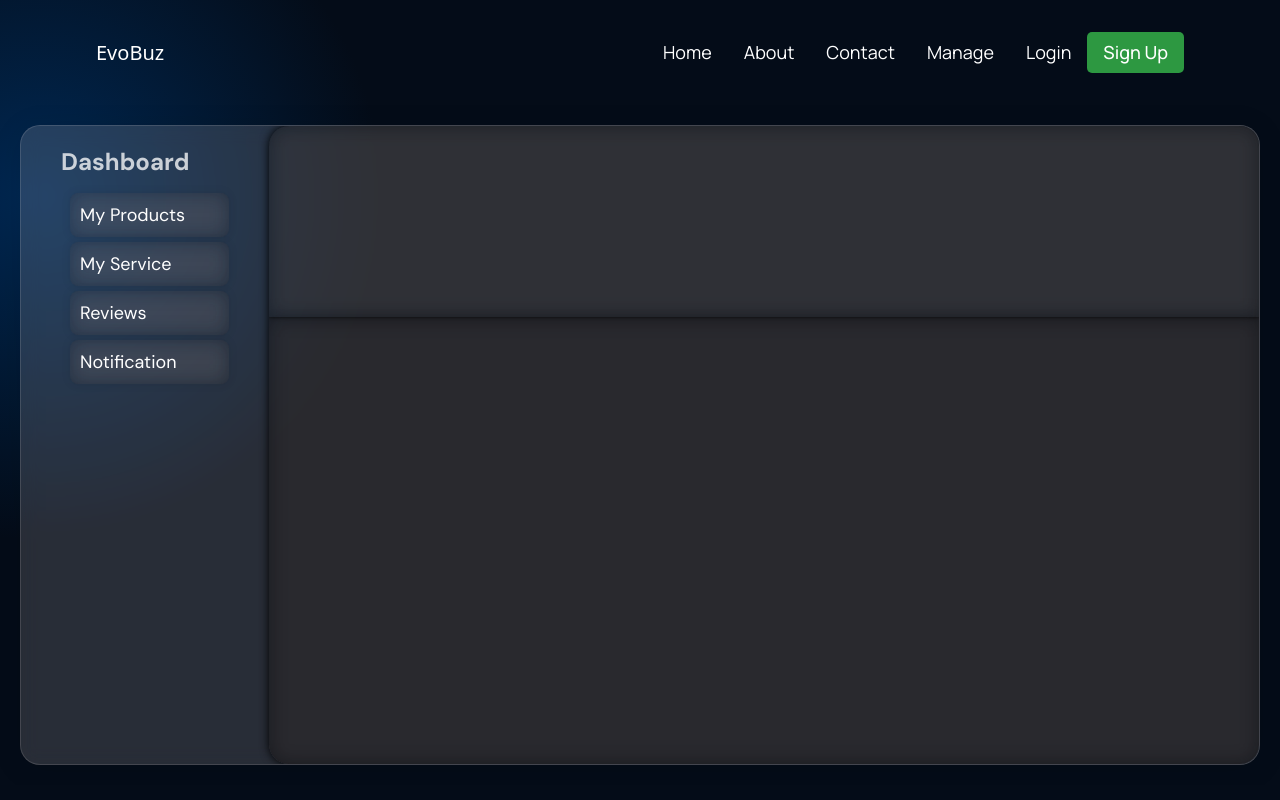
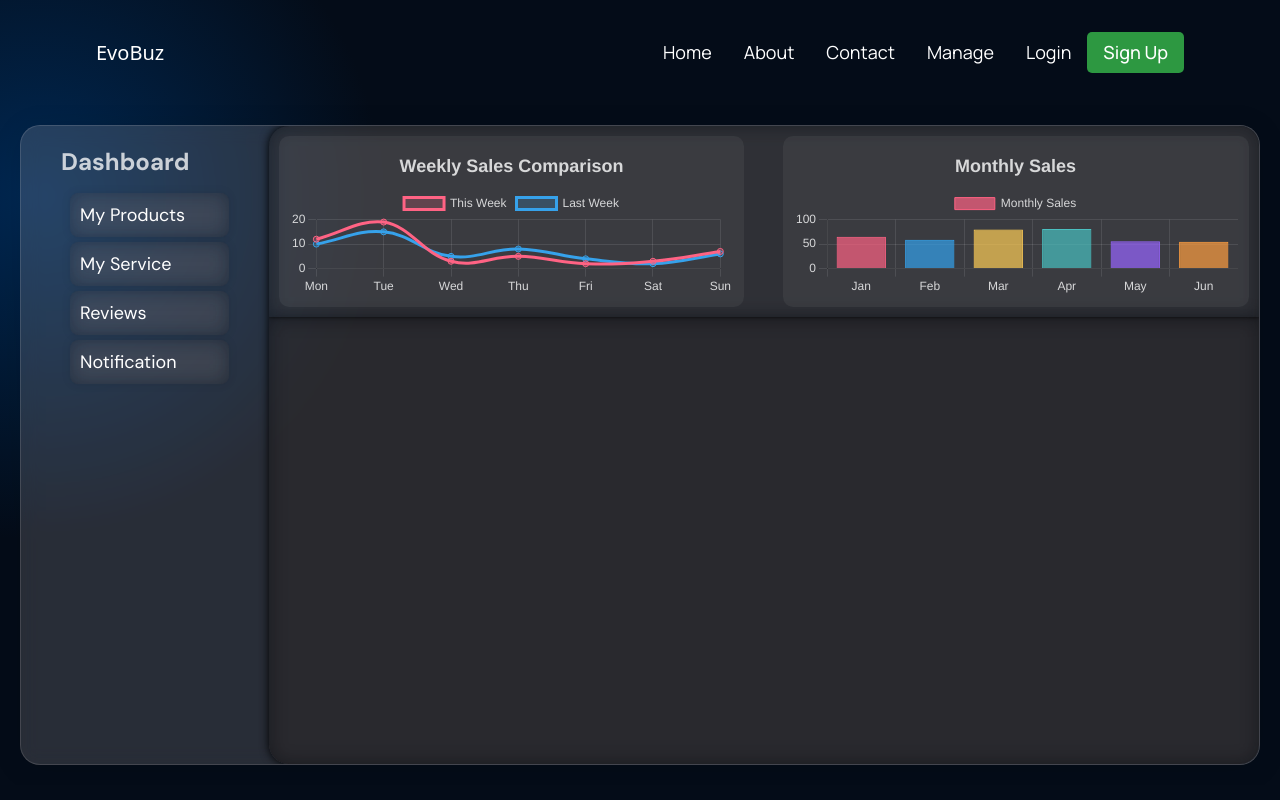
Before and after one commit to sanjesh17/evobuz-vendor, a React (Create React App) app: page /dashboard in a window 1280 px wide. Built offline with nearby package versions, Linux system fonts and the light colour scheme.

Commit message:
Added Charts using chart.js

```diff
--- a/package.json
+++ b/package.json
@@ -7,7 +7,9 @@
     "@testing-library/react": "^13.4.0",
     "@testing-library/user-event": "^13.5.0",
     "axios": "^1.7.2",
+    "chart.js": "^4.4.3",
     "react": "^18.3.1",
+    "react-chartjs-2": "^5.2.0",
     "react-dom": "^18.3.1",
     "react-icons": "^5.2.1",
     "react-router-dom": "^6.24.1",
--- /dev/null
+++ b/src/components/chart/MonthlySalesBarChart.jsx
@@ -0,0 +1,89 @@
+import React from "react";
+import { Bar } from "react-chartjs-2";
+import {
+  Chart as ChartJS,
+  CategoryScale,
+  LinearScale,
+  BarElement,
+  Title,
+  Tooltip,
+  Legend,
+} from "chart.js";
+
+ChartJS.register(
+  CategoryScale,
+  LinearScale,
+  BarElement,
+  Title,
+  Tooltip,
+  Legend
+);
+
+const MonthlySalesBarChart = () => {
+  const data = {
+    labels: ["Jan", "Feb", "Mar", "Apr", "May", "Jun"],
+    datasets: [
+      {
+        label: "Monthly Sales",
+        data: [65, 59, 80, 81, 56, 55],
+        backgroundColor: [
+          "rgba(255, 99, 132, 0.7)",
+          "rgba(54, 162, 235, 0.7)",
+          "rgba(255, 206, 86, 0.7)",
+          "rgba(75, 192, 192, 0.7)",
+          "rgba(153, 102, 255, 0.7)",
+          "rgba(255, 159, 64, 0.7)",
+        ],
+        borderColor: [
+          "rgba(255, 99, 132, 1)",
+          "rgba(54, 162, 235, 1)",
+          "rgba(255, 206, 86, 1)",
+          "rgba(75, 192, 192, 1)",
+          "rgba(153, 102, 255, 1)",
+          "rgba(255, 159, 64, 1)",
+        ],
+        borderWidth: 1,
+      },
+    ],
+  };
+
+  const options = {
+    responsive: true,
+    maintainAspectRatio: false,
+    animation: {
+      duration: 4000,
+      easing: "easeInOutQuart",
+    },
+    plugins: {
+      legend: {
+        position: "top",
+        labels: { color: "rgba(255, 255, 255, 0.8)" },
+      },
+      title: {
+        display: true,
+        text: "Monthly Sales",
+        color: "rgba(255, 255, 255, 0.8)",
+        font: { size: 18 },
+      },
+    },
+    scales: {
+      y: {
+        beginAtZero: true,
+        grid: { color: "rgba(255, 255, 255, 0.1)" },
+        ticks: { color: "rgba(255, 255, 255, 0.8)" },
+      },
+      x: {
+        grid: { color: "rgba(255, 255, 255, 0.1)" },
+        ticks: { color: "rgba(255, 255, 255, 0.8)" },
+      },
+    },
+  };
+
+  return (
+    <div style={{ height: "100%", width: "100%", padding: "10px" }}>
+      <Bar data={data} options={options} />
+    </div>
+  );
+};
+
+export default MonthlySalesBarChart;
--- /dev/null
+++ b/src/components/chart/WeeklySalesLineChart.jsx
@@ -0,0 +1,84 @@
+import React from "react";
+import { Line } from "react-chartjs-2";
+import {
+  Chart as ChartJS,
+  CategoryScale,
+  LinearScale,
+  PointElement,
+  LineElement,
+  Title,
+  Tooltip,
+  Legend,
+} from "chart.js";
+
+ChartJS.register(
+  CategoryScale,
+  LinearScale,
+  PointElement,
+  LineElement,
+  Title,
+  Tooltip,
+  Legend
+);
+
+const WeeklySalesLineChart = () => {
+  const data = {
+    labels: ["Mon", "Tue", "Wed", "Thu", "Fri", "Sat", "Sun"],
+    datasets: [
+      {
+        label: "This Week",
+        data: [12, 19, 3, 5, 2, 3, 7],
+        borderColor: "rgba(255, 99, 132, 1)",
+        backgroundColor: "rgba(255, 99, 132, 0.2)",
+        tension: 0.4,
+      },
+      {
+        label: "Last Week",
+        data: [10, 15, 5, 8, 4, 2, 6],
+        borderColor: "rgba(54, 162, 235, 1)",
+        backgroundColor: "rgba(54, 162, 235, 0.2)",
+        tension: 0.4,
+      },
+    ],
+  };
+
+  const options = {
+    responsive: true,
+    maintainAspectRatio: false,
+    animation: {
+      duration: 4000,
+      easing: "easeOutBounce",
+    },
+    plugins: {
+      legend: {
+        position: "top",
+        labels: { color: "rgba(255, 255, 255, 0.8)" },
+      },
+      title: {
+        display: true,
+        text: "Weekly Sales Comparison",
+        color: "rgba(255, 255, 255, 0.8)",
+        font: { size: 18 },
+      },
+    },
+    scales: {
+      y: {
+        beginAtZero: true,
+        grid: { color: "rgba(255, 255, 255, 0.1)" },
+        ticks: { color: "rgba(255, 255, 255, 0.8)" },
+      },
+      x: {
+        grid: { color: "rgba(255, 255, 255, 0.1)" },
+        ticks: { color: "rgba(255, 255, 255, 0.8)" },
+      },
+    },
+  };
+
+  return (
+    <div style={{ height: "100%", width: "100%", padding: "10px" }}>
+      <Line data={data} options={options} />
+    </div>
+  );
+};
+
+export default WeeklySalesLineChart;
--- a/src/components/dashboard/Dashboard.jsx
+++ b/src/components/dashboard/Dashboard.jsx
@@ -1,5 +1,7 @@
 import React from "react";
 import "./dashboard.css";
+import WeeklySalesLineChart from "../chart/WeeklySalesLineChart";
+import MonthlySalesBarChart from "../chart/MonthlySalesBarChart";
 
 const Dashboard = () => {
   return (
@@ -13,7 +15,14 @@ const Dashboard = () => {
           <p>Notification</p>
         </div>
         <div className="mainboard-container">
-          <div className="analytics-container"></div>
+          <div className="analytics-container">
+            <div className="chart-wrapper">
+              <WeeklySalesLineChart />
+            </div>
+            <div className="chart-wrapper">
+              <MonthlySalesBarChart />
+            </div>
+          </div>
           <div className="main-content-container"></div>
         </div>
       </div>
--- a/src/components/dashboard/dashboard.css
+++ b/src/components/dashboard/dashboard.css
@@ -58,12 +58,33 @@
   box-shadow: 0 0 10px black;
 }
 
-.analytics-container {
+/*.analytics-container {
   border-radius: 20px 20px 0 0;
   background: rgba(7, 6, 6, 0.35);
   box-shadow: 0 0px 4px black;
   backdrop-filter: blur(9.6px);
   -webkit-backdrop-filter: blur(9.6px);
+}*/
+
+.analytics-container {
+  height: 100%;
+  border-radius: 20px 20px 0 0;
+  background: rgba(7, 6, 6, 0.35);
+  box-shadow: 0 0px 4px black;
+  backdrop-filter: blur(9.6px);
+  -webkit-backdrop-filter: blur(9.6px);
+  display: flex;
+  justify-content: space-between;
+  align-items: center;
+  padding: 10px;
+}
+
+.chart-wrapper {
+  height: 100%;
+  width: 48%;
+  background: rgba(255, 255, 255, 0.05);
+  border-radius: 10px;
+  overflow: hidden;
 }
 
 .main-content-container {
```
Also changed, not shown: 1 other file (tests, documents, lock files or other folders).
